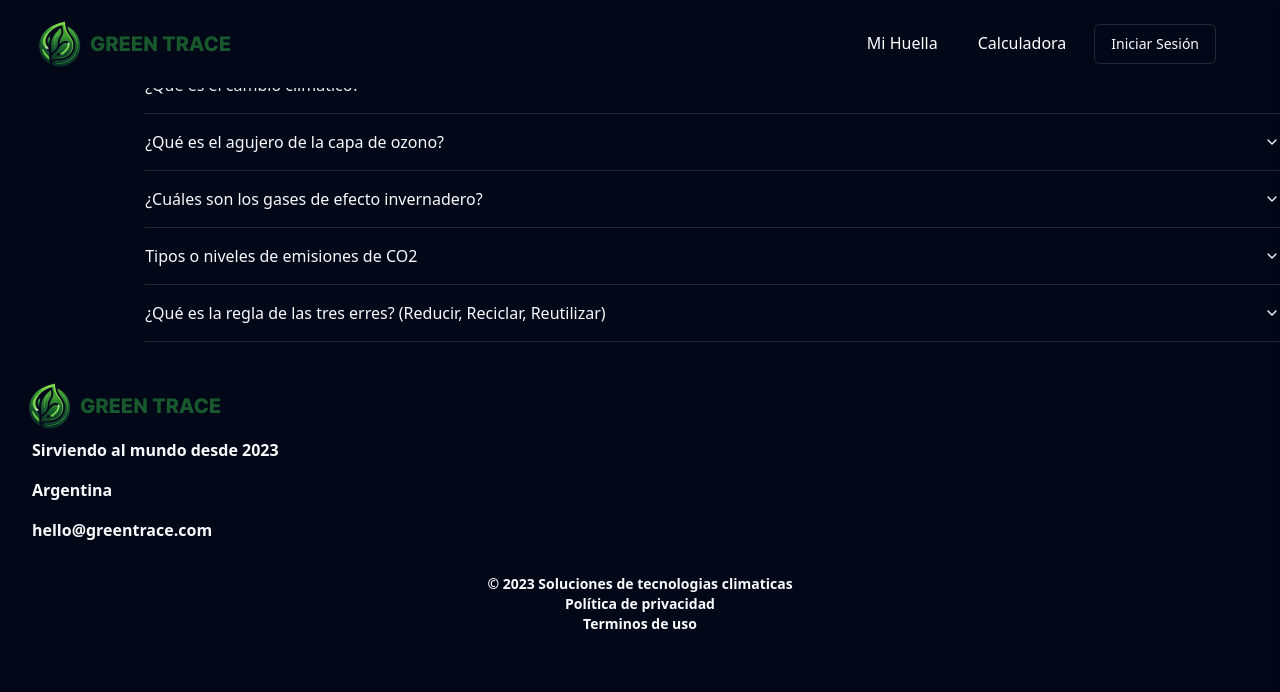
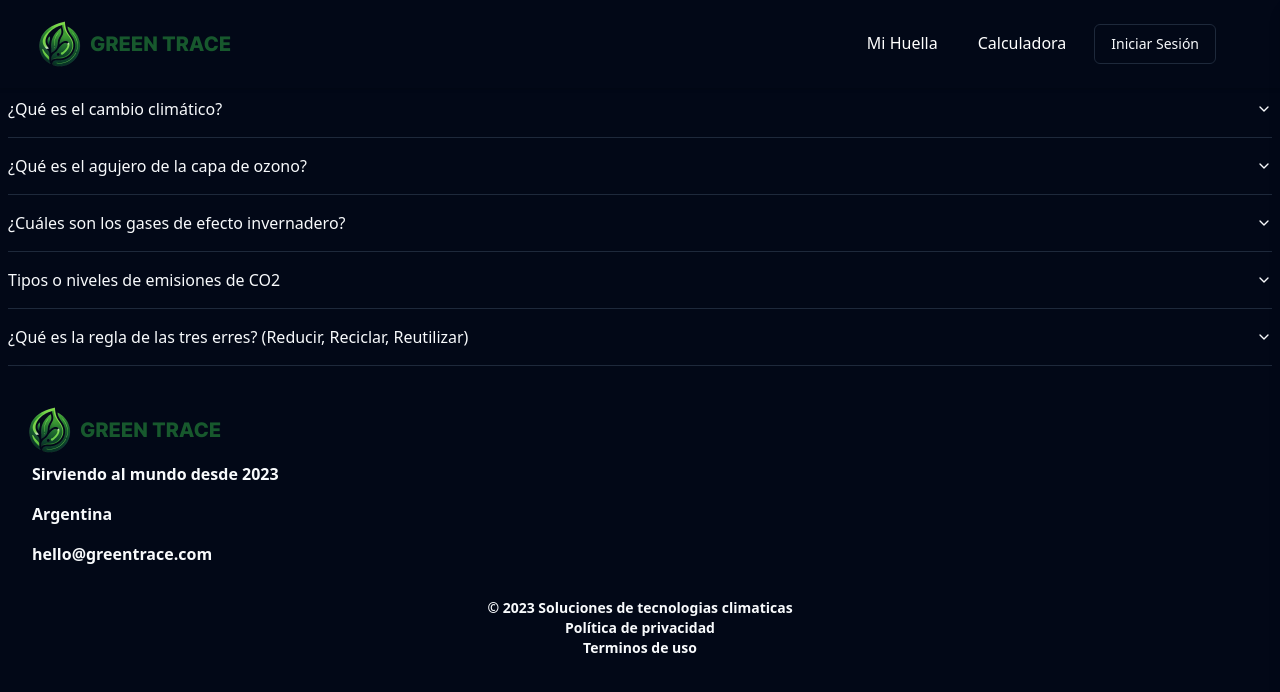
Before and after one commit to No-Country/c15-04-m-node-react, a React (Vite) app in the folder front/: page /faq in a window 1280 px wide. Shown: the top 692 px of the page. Built offline with nearby package versions, Linux system fonts and the light colour scheme; no server answers; some icons are missing.

Commit message:
fix: :rotating_light: add faq style

```diff
--- a/front/src/components/FAQ/FAQ.tsx
+++ b/front/src/components/FAQ/FAQ.tsx
@@ -2,9 +2,9 @@ import { Accordion, AccordionContent, AccordionItem, AccordionTrigger } from "@/
 
 export function FAQ() {
 	return (
-		<div className="flex justify-center z-10">
+		<div className="mx-2">
 			<h2>Preguntas Frecuentes</h2>
-			<Accordion type="single" collapsible className="w-full">
+			<Accordion type="single" collapsible>
 				<AccordionItem value="item-1">
 					<AccordionTrigger
 						className="
```
